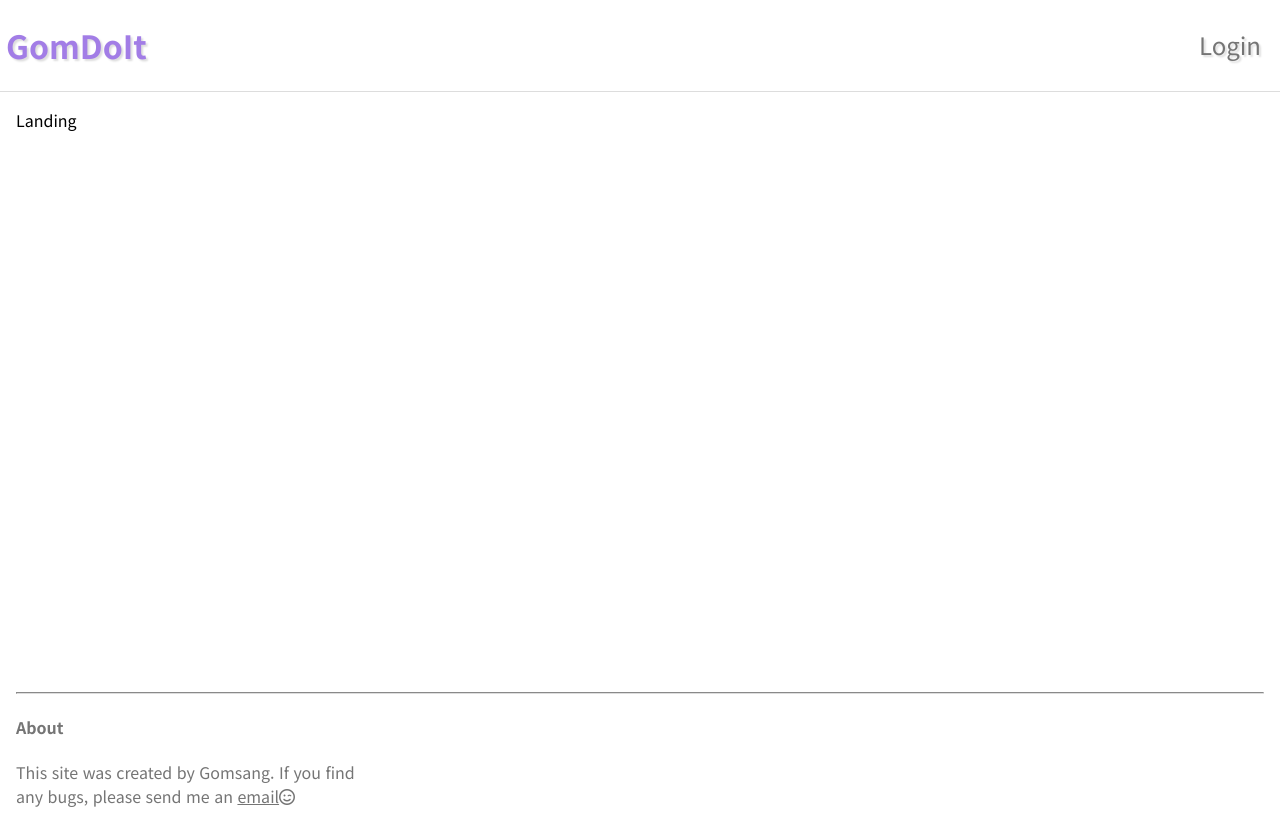
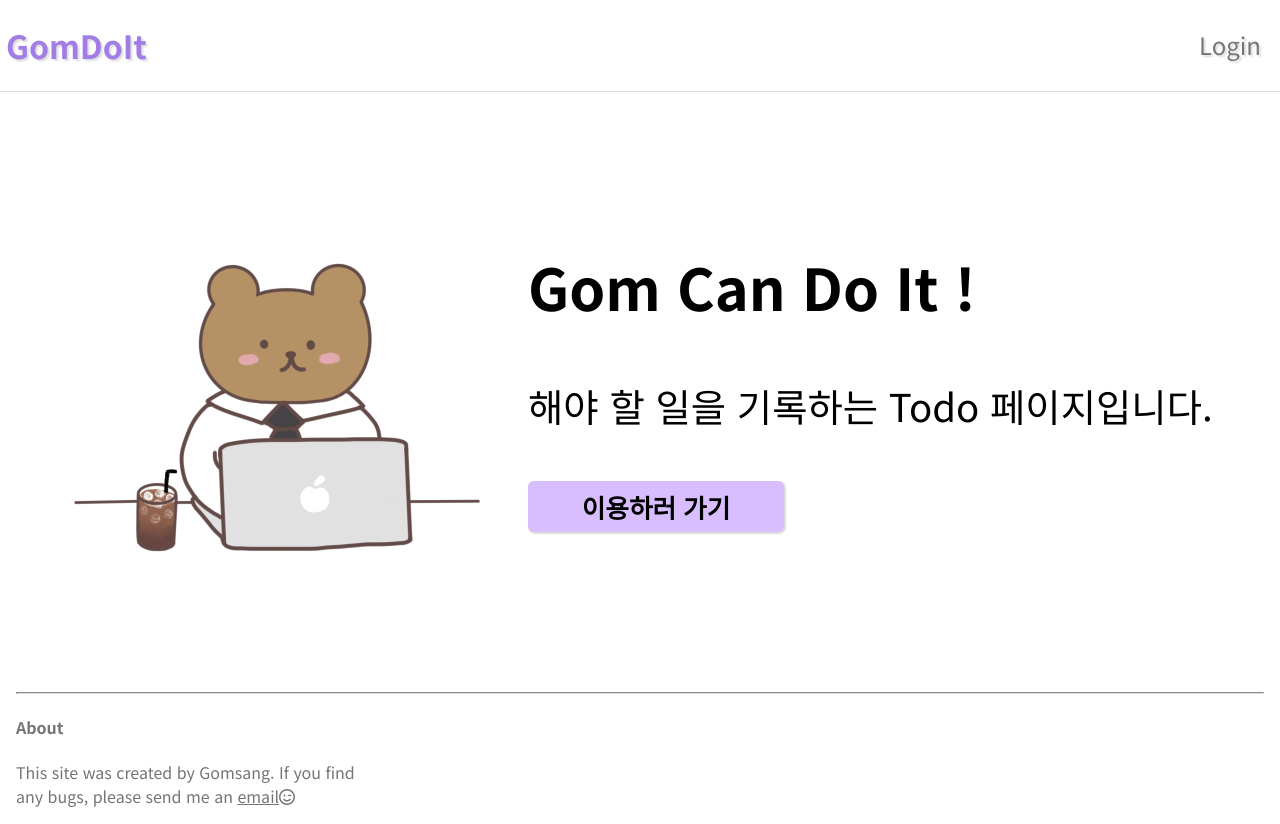
Before and after one commit to tkdgh3050/wanted-pre-onboarding-frontend, a React (Create React App) app: page / in a window 1280 px wide. Built offline with nearby package versions, Linux system fonts and the light colour scheme.

Commit message:
[화면개발] - LandingPage 구현 1. 로그인한 상태에서 이용하러 가기 누르면 todo 로, 아니면 로그인으로 이동

```diff
--- a/src/components/pages/LandingPage/index.jsx
+++ b/src/components/pages/LandingPage/index.jsx
@@ -1,8 +1,25 @@
-import React from 'react'
+import React, {useContext} from 'react'
+import {Link} from 'react-router-dom';
+import { UserContext } from '../../reducers/userReducer';
+
+import Title from '../Title';
+import {MainWrapper, IntroSectionWrapper} from './styles';
 
 function Landing() {
+  const [userState, ] = useContext(UserContext);
   return (
-    <div>Landing</div>
+    <>
+      <Title title='' />
+      <MainWrapper>
+        <img src="/gomsang.png" alt="메인이미지" />
+        <IntroSectionWrapper>
+          <h2>Gom Can Do It !</h2>
+          <p>해야 할 일을 기록하는 Todo 페이지입니다.</p>
+          <button><Link to={userState.isLogin ? '/todo' : '/signin'} >이용하러 가기</Link></button>
+        </IntroSectionWrapper>
+      </MainWrapper>
+
+    </>
   )
 }
 
--- /dev/null
+++ b/src/components/pages/LandingPage/styles.js
@@ -0,0 +1,57 @@
+import styled from 'styled-components';
+
+export const MainWrapper = styled.main`
+  display: flex;
+  align-items: center;
+  min-height: var(--default-main-height);
+  & img {
+    width: 40vw;
+    height: fit-content;
+  }
+  @media screen and (max-width: 768px) {
+    flex-direction: column;
+    align-items: center;
+    & img {
+      width: 100vw;
+      height: fit-content;
+    }
+  }
+`;
+
+export const IntroSectionWrapper = styled.section`
+  width: 60vw;
+  font-size: 3vw;
+
+  & h2 {
+    margin-top: 0px;
+  }
+
+  & p {
+    word-break: keep-all;
+  }
+
+  & button {
+    font-weight: bold;
+    font-size: 2vw;
+    border-radius: var(--padding-size-s);
+    padding: 6px 0;
+    width: 20vw;
+    border: 1px solid transparent;
+    box-shadow: 1px 1px 1px 1px var(--color-gray-light);
+    background-color: var(--color-primary);
+    transition: all 0.3s;
+    :hover {
+      background-color: var(--color-primary-light);
+    }
+  }
+  @media screen and (max-width: 768px) {
+    width: 80vw;
+    font-size: max(20px, 4vw);
+    padding-bottom: var(--padding-size-l);
+    & button {
+      font-size: max(13px, 3vw);
+      width: 23vw;
+      min-width: 90px;
+    }
+  }
+`;
```
Also changed, not shown: public/gomsang.png (added).
